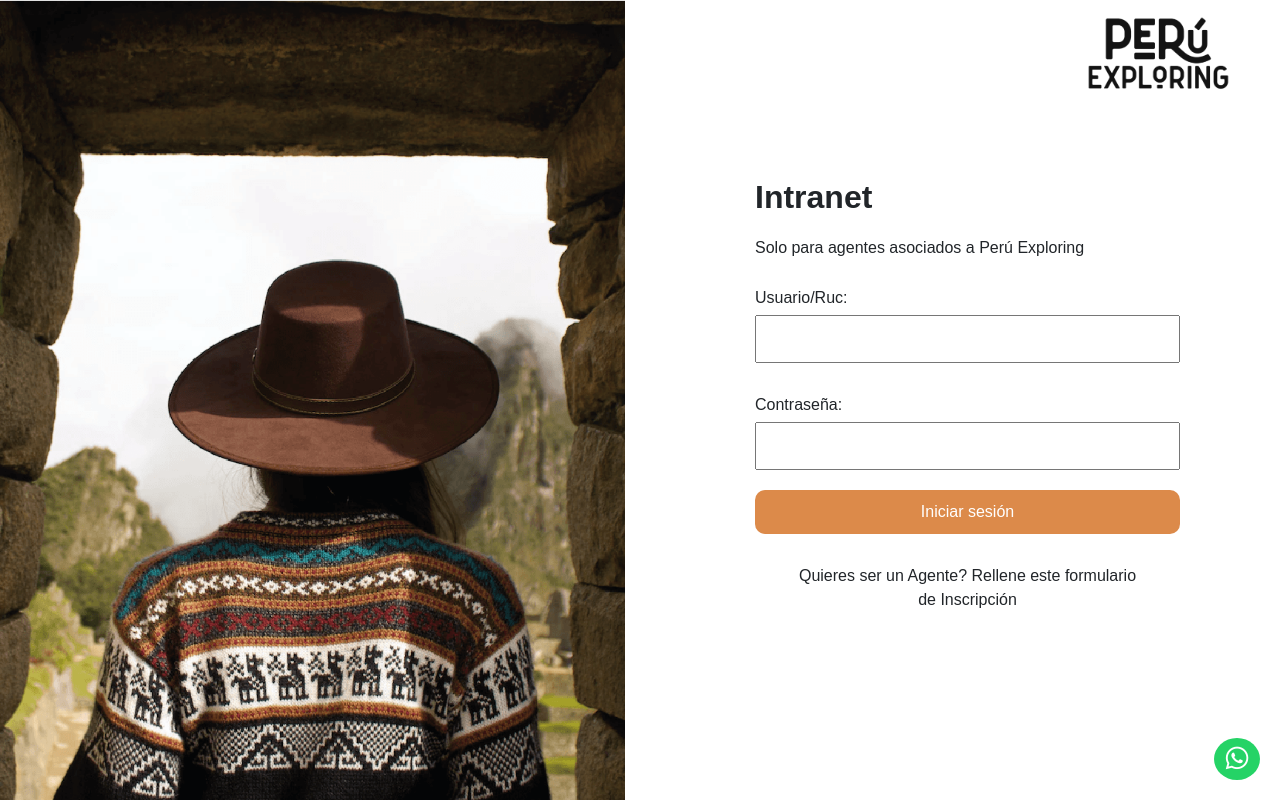
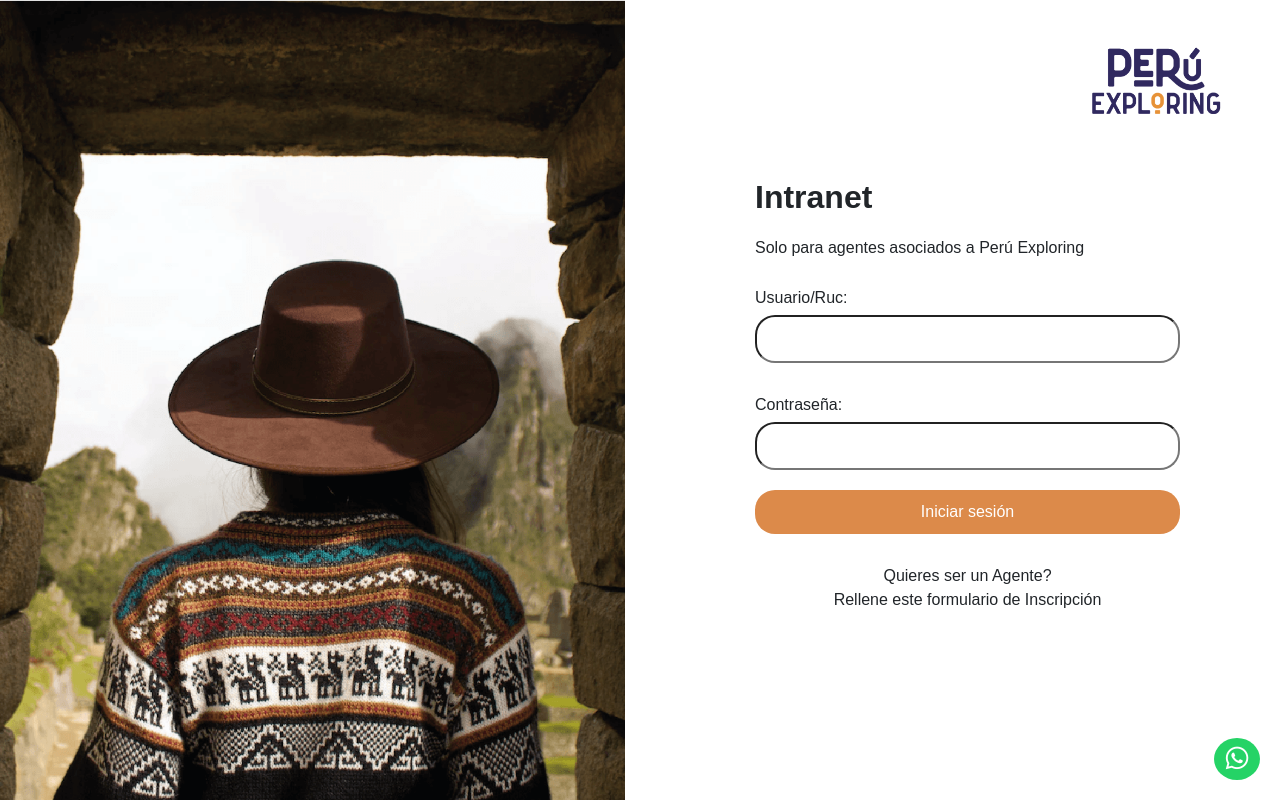
Before and after one commit to AlvarowJS/explora-peru-intranet, a React (Vite) app: page / in a window 1280 px wide. Built offline with nearby package versions, Linux system fonts and the light colour scheme.

Commit message:
logint y register

```diff
--- a/src/pages/Login/Login.css
+++ b/src/pages/Login/Login.css
@@ -65,6 +65,7 @@
     width: 100%;
     padding: 10px;
     margin-bottom: 20px;
+    border-radius: 20px;
 }
 
 .login-right button {
@@ -72,7 +73,7 @@
     color: #fff;
     padding: 10px 20px;
     border: none;
-    border-radius: 10px;
+    border-radius: 20px;
     cursor: pointer;
     transition: all 0.3s ease;
     margin-bottom: 20px;
--- a/src/pages/Login/Login.jsx
+++ b/src/pages/Login/Login.jsx
@@ -1,6 +1,6 @@
 import React, { useState } from 'react'
 import portada from './../../assets/carril/intranet.png'
-import logo from './../../assets/logo/logo_negro.png'
+import logo from './../../assets/logo/logo.png'
 import { useForm } from 'react-hook-form'
 const URL = 'https://backend.peruexploring.pe/public/api/login'
 
@@ -62,7 +62,7 @@ const Login = () => {
                         }
 
                     </form>
-                    <p className='login-right-create'>Quieres ser un Agente?<span> <Link to='/register'>Rellene este formulario de Inscripción</Link></span></p>
+                    <p className='login-right-create'>Quieres ser un Agente?<span> <br /><Link to='/register'>Rellene este formulario de Inscripción</Link></span></p>
                 </div>
             </div>
 
--- a/src/pages/Register/Register.css
+++ b/src/pages/Register/Register.css
@@ -6,7 +6,13 @@
     align-items: center;
     height: 100vh;
 }
-
+.register-right img {
+    width: 100px;
+    position: absolute;
+    top: 0px;
+    right: 50px;
+    height: auto;
+}
 .register-left {
     /* display: flex;
     justify-content: center;
--- a/src/pages/Register/Register.jsx
+++ b/src/pages/Register/Register.jsx
@@ -1,6 +1,6 @@
 import React from 'react'
 import portada from './../../assets/carril/about_1.png'
-
+import logo from './../../assets/logo/logo.png'
 import './Register.css'
 import { Link } from 'react-router-dom'
 import { useForm } from 'react-hook-form'
@@ -66,6 +66,7 @@ const Register = () => {
                     <img src={portada} alt="Imagen de register" />
                 </div>
                 <div className="register-right">
+                    <img src={logo} alt="" />
                     <h2>
                         <b> Registro</b>
                     </h2>
```
